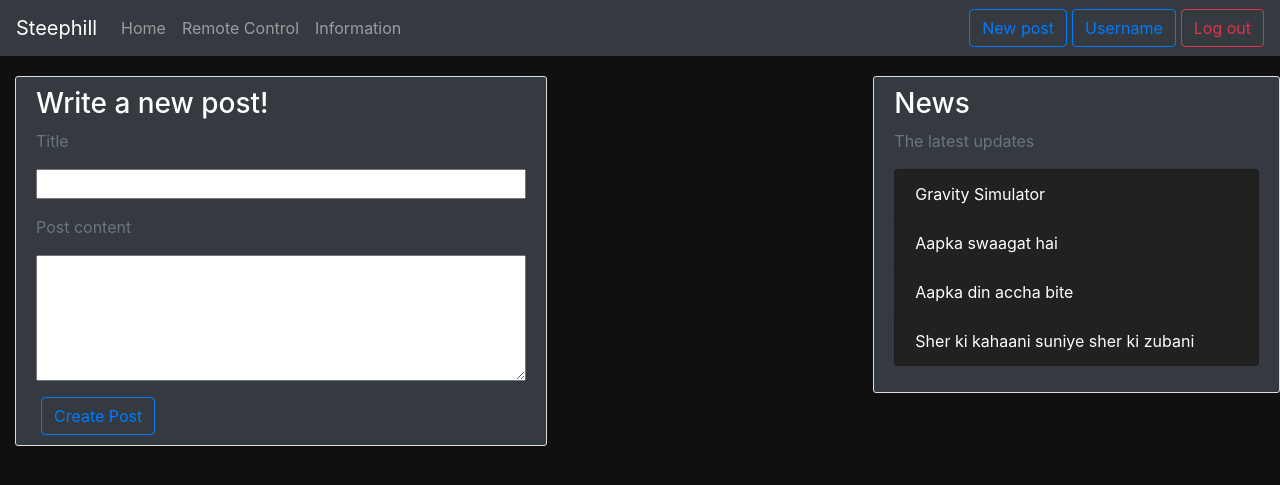
After one commit to HenrikAndreas/flaskServer, a Flask app: page /newpost in a window 1280 px wide. The commit adds this page. Shown: the top 485 px of the page. Run offline with Flask 2, Linux system fonts and the light colour scheme; some libraries are stand-ins or nearby versions.

Commit message:
Added bedrock for creating a social 'posting' unction

```diff
--- a/website/main.py
+++ b/website/main.py
@@ -1,4 +1,4 @@
-from flask import Flask, render_template
+from flask import Flask, render_template, url_for, request, redirect
 
 
 posts = [
@@ -20,8 +20,19 @@
 app = Flask(__name__)
 
 @app.route('/', methods=['GET'])
+@app.route('/home', methods=['GET'])
 def mainScreen():
     return render_template('home.html', posts=posts)
+
+@app.route('/newpost', methods=['GET'])
+def newPost():
+    return render_template('newPost.html')
+
+@app.route('/createpost', methods=['POST'])
+def createpost():
+    content = request.form['post_input']
+    title = request.form['title']
+    return redirect('home')
 
 
 if __name__ == '__main__':
--- a/website/templates/layout.html
+++ b/website/templates/layout.html
@@ -13,7 +13,7 @@
 <body>
     <nav class="navbar navbar-expand-lg navbar-dark bg-dark">
 
-        <a class="navbar-brand" href="#">Steephill</a>
+        <a class="navbar-brand" href="{{ url_for('mainScreen') }}">Steephill</a>
         <button class="navbar-toggler" type="button" data-toggle="collapse" data-target="#navbarSupportedContent" aria-controls="navbarSupportedContent" aria-expanded="false" aria-label="Toggle navigation">
           <span class="navbar-toggler-icon"></span>
         </button>
@@ -21,7 +21,7 @@
         <div class="collapse navbar-collapse" id="navbarSupportedContent">
           <ul class="navbar-nav mr-auto">
             <li class="nav-item">
-              <a class="nav-link btn-outline-primary" href="#">Home</a>
+              <a class="nav-link btn-outline-primary" href="{{ url_for('mainScreen') }}">Home</a>
             </li>
             <li class="nav-item">
               <a class="nav-link btn-outline-primary" href="#">Remote Control</a>
@@ -32,6 +32,7 @@
           </ul>
 
           <form class="form-inline my-2 my-lg-0">
+            <a href="{{url_for('newPost')}}" class="btn btn-outline-primary my-2 my-sm-0 ">New post</a>
             <button class="btn btn-outline-primary my-2 my-sm-0" type="submit">Username</button>
             <button class="btn btn-outline-danger my-2 my-sm-0" type="submit">Log out</button>
           </form>
--- /dev/null
+++ b/website/templates/newPost.html
@@ -0,0 +1,24 @@
+{% extends 'layout.html' %}
+
+{% block content %}
+<div class="col-md-8">
+    <form class="content-section" method="POST" action="{{url_for('createpost')}}">
+      <h3>Write a new post!</h3>
+      <p class='text-muted'>Title
+        <ul class="list-group">
+            <input name="title" id="title" type="text" value=""></input>
+
+        </ul>
+      </p>
+      <p class='text-muted'>Post content
+        <ul class="list-group">
+            <textarea name="post_input" id="post_input" type="text" cols="40" rows="5" value=""></textarea>
+        </ul>
+    </p>
+    <button class="btn btn-outline-primary">Create Post</button>
+    </div>
+</form>
+
+
+
+{% endblock content %}
```
